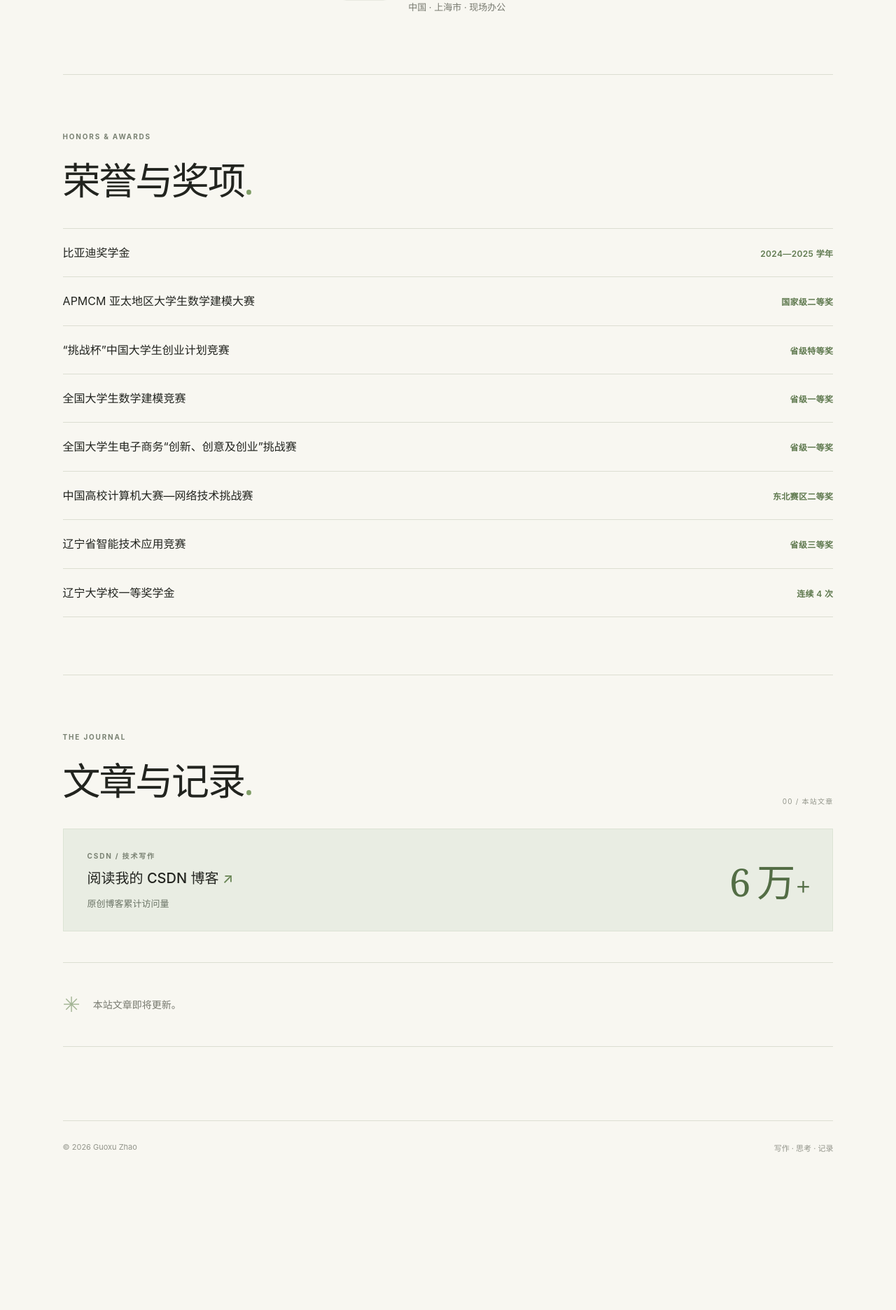
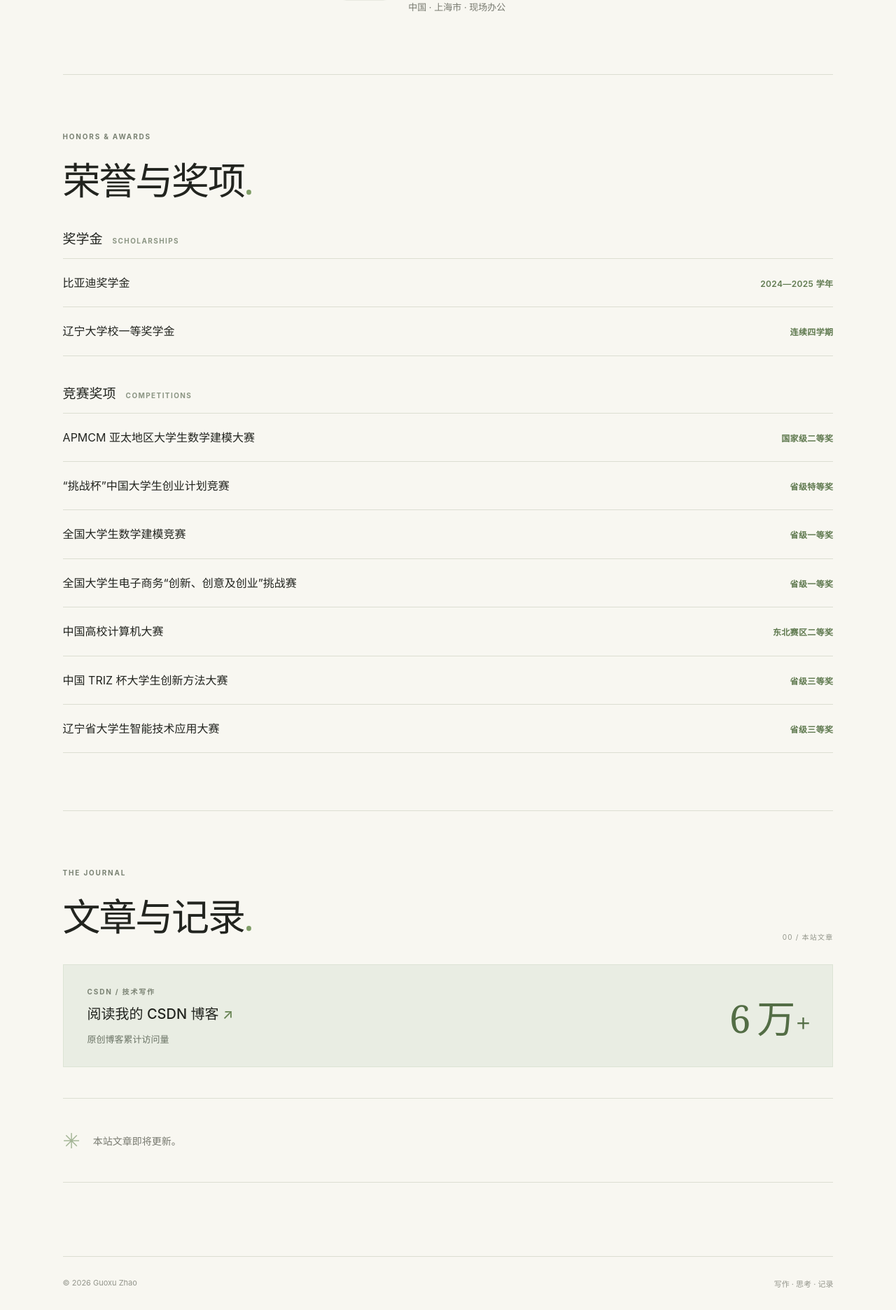
Before and after one commit to Zguoxu/Zguoxu.github.io, a Jekyll site: the page built from index.html, in a window 1280 px wide. Shown: the part 1234-3106 px from the top of the page at 70% size. Built offline with Jekyll 4.4.1, drawn with Linux system fonts in a browser that asks for light colours; before the commit the page ends 2912 px from its top, so only the background shows below that.

Commit message:
Organize scholarships and competition awards

```diff
--- a/index.html
+++ b/index.html
@@ -33,16 +33,25 @@ layout: default
 </section>
 <section class="honors" id="honors" aria-labelledby="honors-title">
   <div class="section-heading"><div><p class="eyebrow">HONORS &amp; AWARDS</p><h2 id="honors-title">荣誉与奖项<span>.</span></h2></div></div>
+  <div class="honors-group">
+    <h3 class="honors-group-title">奖学金 <span>SCHOLARSHIPS</span></h3>
     <ul class="honors-list">
       <li><span class="honor-name">比亚迪奖学金</span><span class="honor-detail">2024—2025 学年</span></li>
+      <li><span class="honor-name">辽宁大学校一等奖学金</span><span class="honor-detail">连续四学期</span></li>
+    </ul>
+  </div>
+  <div class="honors-group">
+    <h3 class="honors-group-title">竞赛奖项 <span>COMPETITIONS</span></h3>
+    <ul class="honors-list">
       <li><span class="honor-name">APMCM 亚太地区大学生数学建模大赛</span><span class="honor-detail">国家级二等奖</span></li>
       <li><span class="honor-name">“挑战杯”中国大学生创业计划竞赛</span><span class="honor-detail">省级特等奖</span></li>
       <li><span class="honor-name">全国大学生数学建模竞赛</span><span class="honor-detail">省级一等奖</span></li>
       <li><span class="honor-name">全国大学生电子商务“创新、创意及创业”挑战赛</span><span class="honor-detail">省级一等奖</span></li>
-    <li><span class="honor-name">中国高校计算机大赛—网络技术挑战赛</span><span class="honor-detail">东北赛区二等奖</span></li>
-    <li><span class="honor-name">辽宁省智能技术应用竞赛</span><span class="honor-detail">省级三等奖</span></li>
-    <li><span class="honor-name">辽宁大学校一等奖学金</span><span class="honor-detail">连续 4 次</span></li>
+      <li><span class="honor-name">中国高校计算机大赛</span><span class="honor-detail">东北赛区二等奖</span></li>
+      <li><span class="honor-name">中国 TRIZ 杯大学生创新方法大赛</span><span class="honor-detail">省级三等奖</span></li>
+      <li><span class="honor-name">辽宁省大学生智能技术应用大赛</span><span class="honor-detail">省级三等奖</span></li>
     </ul>
+  </div>
 </section>
 <section class="journal" id="journal" aria-labelledby="journal-title">
   <div class="section-heading"><div><p class="eyebrow">THE JOURNAL</p><h2 id="journal-title">文章与记录<span>.</span></h2></div><span class="section-count">{{ site.posts.size | prepend: '0' | slice: -2, 2 }} / 本站文章</span></div>
```
Also changed, not shown: assets/blog.css. Lines whose indentation alone changed are shown as unchanged.
